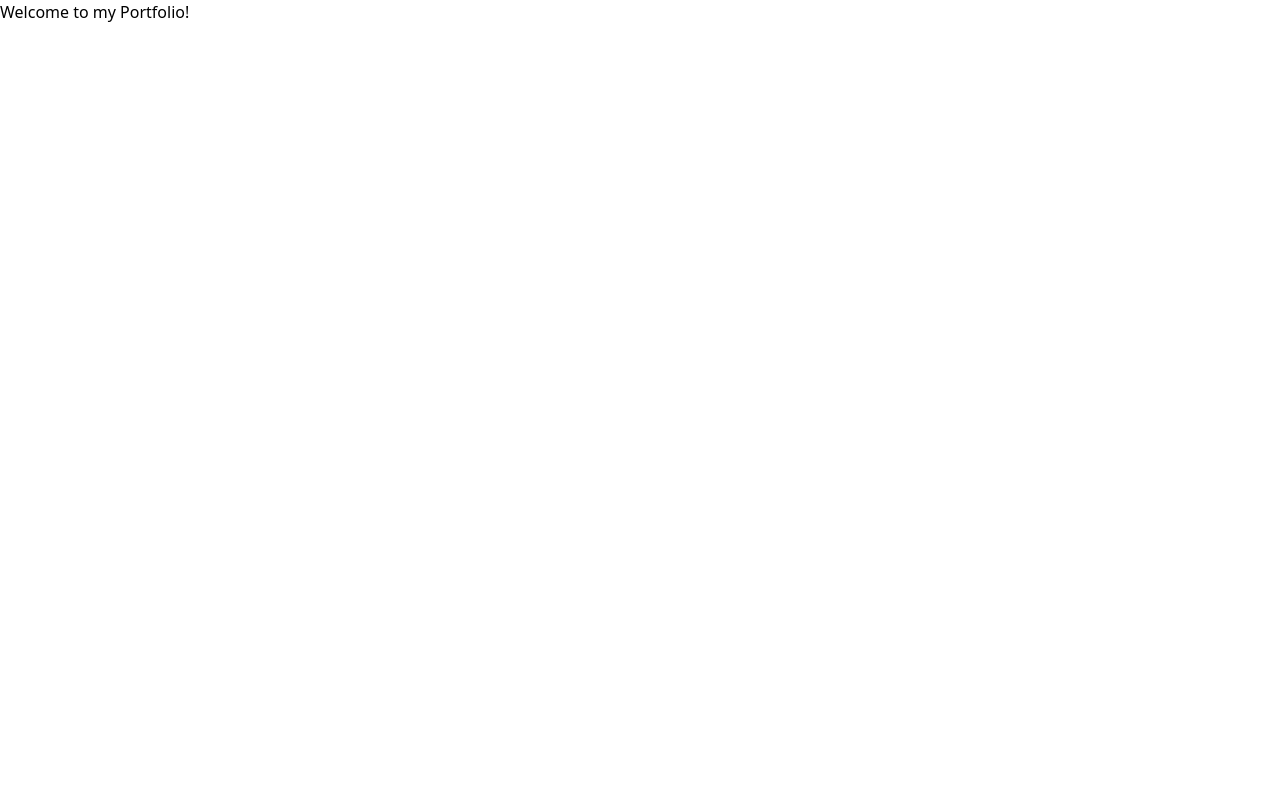
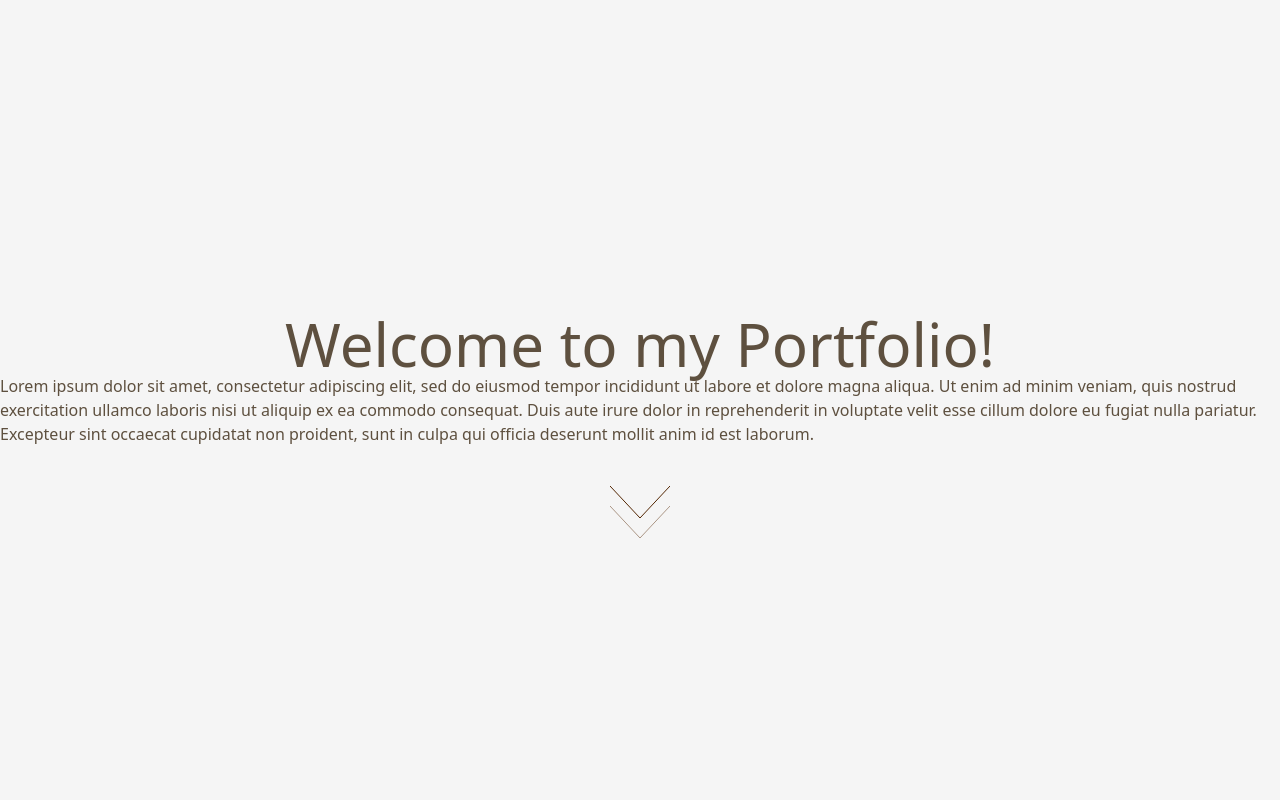
Before and after one commit to kibapika/Portfolio, a React (Create React App) app: page / in a window 1280 px wide. Shown: the top 800 px of the page. Built offline with nearby package versions, Linux system fonts and the light colour scheme.

Commit message:
editing first section

```diff
--- a/package.json
+++ b/package.json
@@ -3,6 +3,7 @@
   "version": "0.1.0",
   "private": true,
   "dependencies": {
+    "@mui/icons-material": "^5.11.9",
     "@testing-library/jest-dom": "^5.16.5",
     "@testing-library/react": "^13.4.0",
     "@testing-library/user-event": "^13.5.0",
--- a/public/index.html
+++ b/public/index.html
@@ -24,7 +24,7 @@
       work correctly both with client-side routing and a non-root public URL.
       Learn how to configure a non-root public URL by running `npm run build`.
     -->
-    <title>React App</title>
+    <title>Eva Li - Software Engineer</title>
   </head>
   <body>
     <noscript>You need to enable JavaScript to run this app.</noscript>
--- a/src/App.js
+++ b/src/App.js
@@ -1,12 +1,15 @@
 import { Route, Routes} from 'react-router-dom';
 import Home from './components/Home'
+import Navbar from './components/Navbar';
+import About from './components/About';
 
 function App() {
   return (
     <div className="App">
       <Routes>
       <Route path="/*" element={<Home />} />
-        <Route path="/home" element={<Home />} />
+      <Route path="/home" element={<Home />} />
+      <Route path="/about" element={<About />} />
       </Routes>
     </div>
   );
--- /dev/null
+++ b/src/components/About.js
@@ -0,0 +1,11 @@
+import React from "react";
+
+const About = () => {
+  return (
+    <div className="text-[#f2f4f3]">
+      <h1 className="text-6xl text-center">About</h1>
+    </div>
+  );
+};
+
+export default About;
--- a/src/components/Home.js
+++ b/src/components/Home.js
@@ -1,9 +1,28 @@
 import React from "react";
+import { Link } from "react-router-dom";
+import About from "./About";
 
 const Home = () => {
   return (
-    <div>
-      <h1>Welcome to my Portfolio!</h1>
+    <div className="w-full h-screen bg-white">
+      <section className="flex flex-col justify-center items-center w-full h-full bg-[#f5f5f5] text-[#5e503f]">
+        <h1 className="text-6xl">
+          Welcome to my Portfolio!
+        </h1>
+        <p>
+        Lorem ipsum dolor sit amet, consectetur adipiscing elit, sed do eiusmod tempor incididunt ut labore et dolore magna aliqua. Ut enim ad minim veniam, quis nostrud exercitation ullamco laboris nisi ut aliquip ex ea commodo consequat. Duis aute irure dolor in reprehenderit in voluptate velit esse cillum dolore eu fugiat nulla pariatur. Excepteur sint occaecat cupidatat non proident, sunt in culpa qui officia deserunt mollit anim id est laborum.
+        </p>
+        <Link to="/about" className="mt-10">
+          <svg class="arrows">
+            <path class="a1" d="M0 0 L30 32 L60 0"></path>
+            <path class="a2" d="M0 20 L30 52 L60 20"></path>
+            <path class="a3" d="M0 40 L30 72 L60 40"></path>
+          </svg>
+        </Link>
+      </section>
+      <section className="flex flex-col justify-center items-center w-full h-full bg-[#5e503f]">
+        <About />
+      </section>
     </div>
   );
 };
--- /dev/null
+++ b/src/components/Navbar.js
@@ -0,0 +1,11 @@
+import React from "react";
+
+const Navbar = () => {
+  return (
+    <div>
+      <h1>Navbar</h1>
+    </div>
+  );
+};
+
+export default Navbar;
--- /dev/null
+++ b/src/components/Social.js
@@ -0,0 +1,11 @@
+import React from "react";
+
+const Social = () => {
+  return (
+    <div>
+      <h1>Social</h1>
+    </div>
+  );
+};
+
+export default Social
--- a/src/index.css
+++ b/src/index.css
@@ -1,3 +1,50 @@
 @tailwind base;
 @tailwind components;
 @tailwind utilities;
+
+.arrows {
+	width: 60px;
+	height: 72px;
+	position: absolute;
+	left: 50%;
+	margin-left: -30px;
+}
+
+.arrows path {
+	stroke: #522500;
+	fill: transparent;
+	stroke-width: 1px;
+	animation: arrow 2s infinite;
+	-webkit-animation: arrow 2s infinite;
+}
+
+@keyframes arrow
+{
+0% {opacity:0}
+40% {opacity:1}
+80% {opacity:0}
+100% {opacity:0}
+}
+
+@-webkit-keyframes arrow /*Safari and Chrome*/
+{
+0% {opacity:0}
+40% {opacity:1}
+80% {opacity:0}
+100% {opacity:0}
+}
+
+.arrows path.a1 {
+	animation-delay:-1s;
+	-webkit-animation-delay:-1s; /* Safari 和 Chrome */
+}
+
+.arrows path.a2 {
+	animation-delay:-0.5s;
+	-webkit-animation-delay:-0.5s; /* Safari 和 Chrome */
+}
+
+.arrows path.a3 {
+	animation-delay:0s;
+	-webkit-animation-delay:0s; /* Safari 和 Chrome */
+}
```
Also changed, not shown: 2 other files (tests, documents, lock files or other folders).
